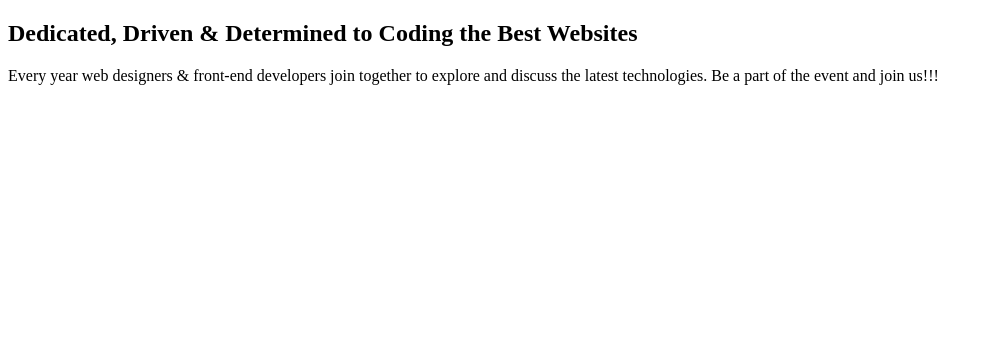
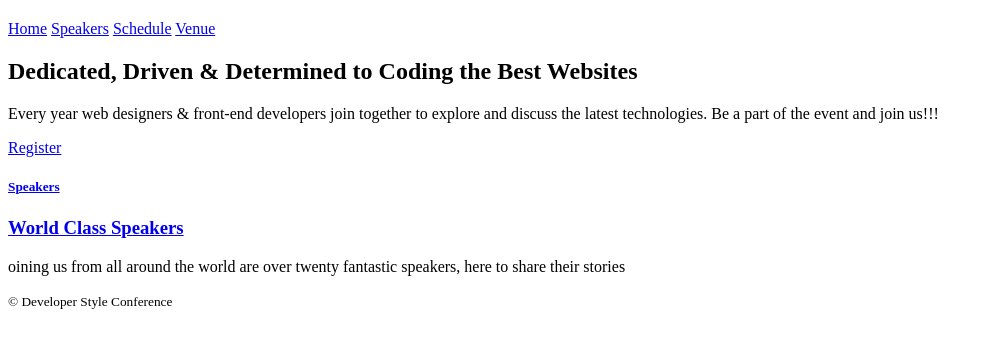
Before and after one commit to AmandoLopez/centro-latino-foundations, a plain HTML site: page style_conference/index.html in a window 1280 px wide. Shown: the part 137-484 px from the top of the page, without its empty margins (0-992 px from the left). Drawn offline with Linux system fonts and the light colour scheme.

Commit message:
added Copyright on footer and and added menu

```diff
--- a/style_conference/index.html
+++ b/style_conference/index.html
@@ -11,6 +11,12 @@
         <h1>
             <a href="index.html"><img src="assets/images/logo-1.png" alt="logo"></a>
         </h1>
+        <nav>
+            <a href="index.html">Home</a>
+            <a href="speaker.html">Speakers</a>
+            <a href="schedule.html">Schedule</a>
+            <a href="venue.html">Venue</a>
+        </nav>
     </header>
     <section>
         <h2>
@@ -21,6 +27,17 @@
             to explore and discuss the latest technologies. Be a part of
             the event and join us!!!
         </p>
+        <a href="register.html">Register</a>
+    </section>
+    <section>
+        <a href="speaker.html">
+        <h5>Speakers</h5>
+        <h3>World Class Speakers</h3>
+        </a>
+        <p>oining us from all around the world are over twenty fantastic speakers, here to share their stories</p>
+        <footer>
+            <small>&copy Developer Style Conference</small>
+        </footer>
     </section>
 </body>
 </html>
```
